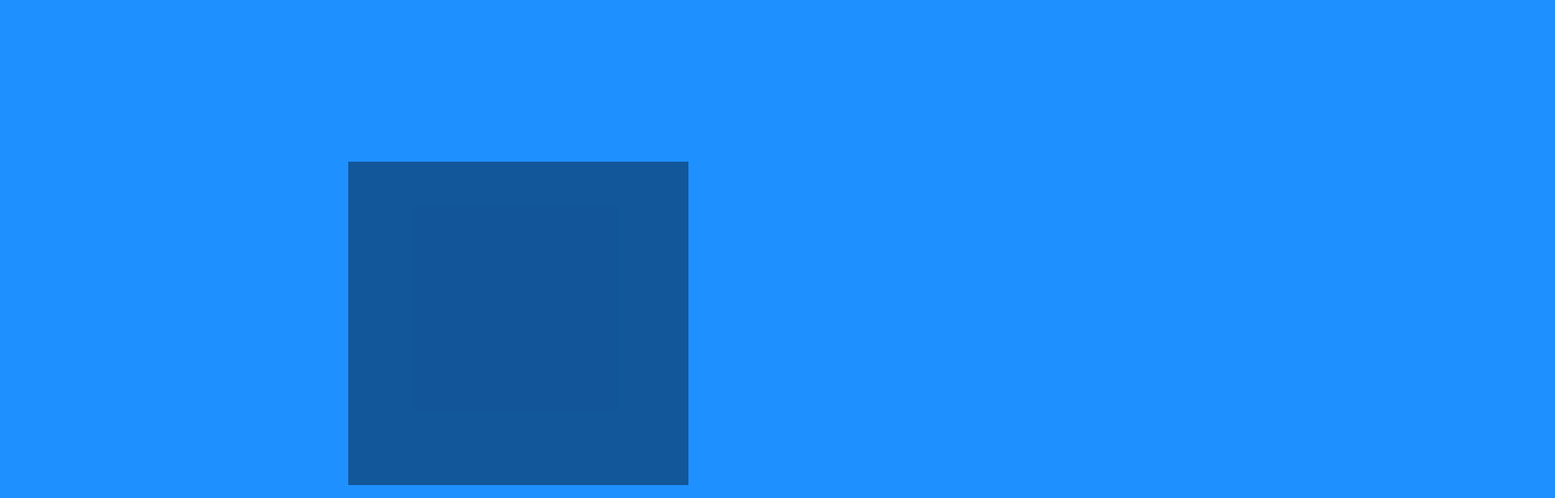
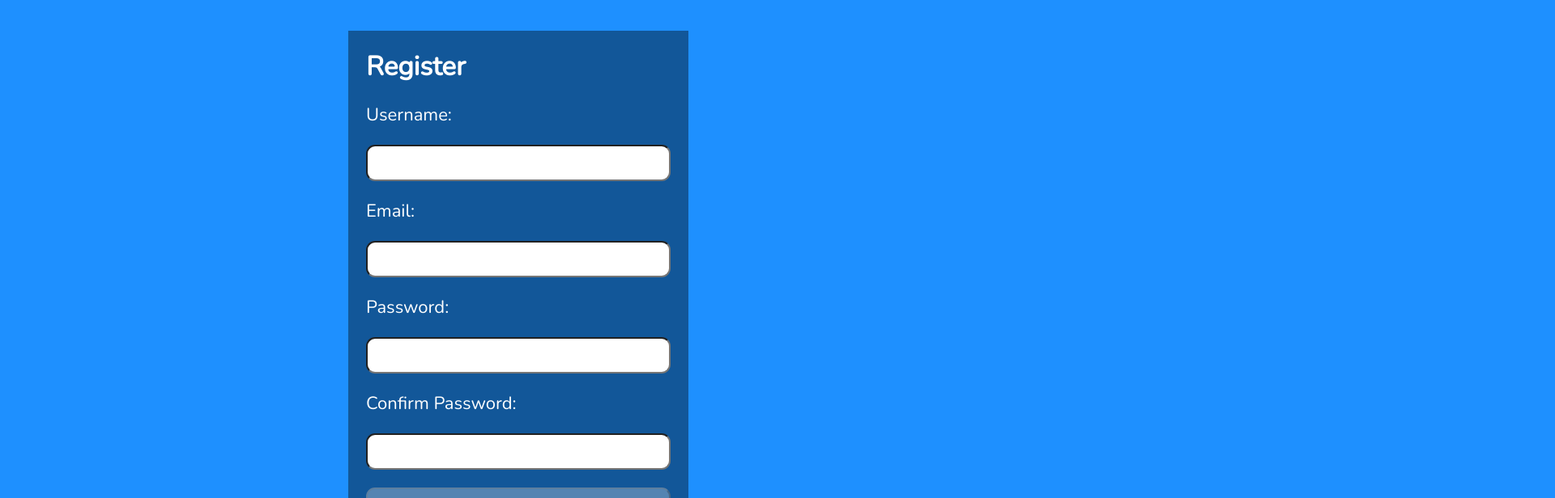
Before and after one commit to MarcinProgramista/notes_frontend, a React (Vite) app: page / in a window 1280 px wide. Shown: the top 616 px of the page at 81% size, 1920 px wide, since content can reach past the window. Built offline with nearby package versions, Linux system fonts and the light colour scheme.

Commit message:
Add components for from paragraph(error), section

```diff
--- a/src/App.jsx
+++ b/src/App.jsx
@@ -14,7 +14,7 @@ const WrapperApp = styled.main`
 function App() {
   return (
     <WrapperApp>
-      <Login />
+      <Register />
     </WrapperApp>
   );
 }
--- /dev/null
+++ b/src/components/FormWrapperRegisterLogin/FormWrapperRegisterLogin.jsx
@@ -0,0 +1,10 @@
+import styled from "styled-components";
+const FormWrapperRegisterLogin = styled.form`
+  display: flex;
+  flex-direction: column;
+  justify-content: space-evenly;
+  flex-grow: 1;
+  padding-bottom: 1rem;
+`;
+
+export default FormWrapperRegisterLogin;
--- a/src/components/Login/Login.jsx
+++ b/src/components/Login/Login.jsx
@@ -1,16 +1,6 @@
 import { useRef, useState, useEffect, useContext } from "react";
 import styled from "styled-components";
-
-const SectionWrapper = styled.section`
-  width: 100%;
-  max-width: 420px;
-  min-height: 400px;
-  display: flex;
-  flex-direction: column;
-  justify-content: flex-start;
-  padding: 1rem;
-  background-color: rgba(0, 0, 0, 0.4);
-`;
+import SectionWrapper from "../SectionWrapperFrom/SectionWrapper";
 
 const Login = () => {
   const userRef = useRef();
--- /dev/null
+++ b/src/components/ParagraphErrorFrom/ParagraphErrorFrom.jsx
@@ -0,0 +1,12 @@
+import styled from "styled-components";
+const ParagraphError = styled.p`
+  position: ${({ $errMsg }) => ($errMsg ? "" : "absolute")};
+  left: ${({ $errMsg }) => ($errMsg ? "" : "-9999px")};
+  background-color: ${({ $errMsg }) => ($errMsg ? "lightpink" : "")};
+  color: ${({ $errMsg }) => ($errMsg ? "firebrick" : "")};
+  font-weight: ${({ $errMsg }) => ($errMsg ? "bold" : "")};
+  padding: ${({ $errMsg }) => ($errMsg ? "0.5rem" : "")};
+  margin-bottom: ${({ $errMsg }) => ($errMsg ? "0.5rem" : "")};
+`;
+
+export default ParagraphError;
--- a/src/components/Register/Register.jsx
+++ b/src/components/Register/Register.jsx
@@ -7,35 +7,9 @@ import {
 import { FontAwesomeIcon } from "@fortawesome/react-fontawesome";
 import axios from "axios";
 import styled, { css } from "styled-components";
-
-const SectionWrapper = styled.section`
-  width: 100%;
-  max-width: 420px;
-  min-height: 400px;
-  display: flex;
-  flex-direction: column;
-  justify-content: flex-start;
-  padding: 1rem;
-  background-color: rgba(0, 0, 0, 0.4);
-`;
-
-const ParagraphError = styled.p`
-  position: ${({ $errMsg }) => ($errMsg ? "" : "absolute")};
-  left: ${({ $errMsg }) => ($errMsg ? "" : "-9999px")};
-  background-color: ${({ $errMsg }) => ($errMsg ? "lightpink" : "")};
-  color: ${({ $errMsg }) => ($errMsg ? "firebrick" : "")};
-  font-weight: ${({ $errMsg }) => ($errMsg ? "bold" : "")};
-  padding: ${({ $errMsg }) => ($errMsg ? "0.5rem" : "")};
-  margin-bottom: ${({ $errMsg }) => ($errMsg ? "0.5rem" : "")};
-`;
-
-const FormWrapper = styled.form`
-  display: flex;
-  flex-direction: column;
-  justify-content: space-evenly;
-  flex-grow: 1;
-  padding-bottom: 1rem;
-`;
+import SectionWrapper from "../SectionWrapperFrom/SectionWrapper";
+import ParagraphError from "../ParagraphErrorFrom/ParagraphErrorFrom";
+import FormWrapperRegisterLogin from "../FormWrapperRegisterLogin/FormWrapperRegisterLogin";
 
 const LabelWrapper = styled.label`
   margin-top: 1rem;
@@ -321,7 +295,7 @@ function Register() {
             {errMsg}
           </ParagraphError>
           <h1>Register</h1>
-          <FormWrapper onSubmit={handleSubmit}>
+          <FormWrapperRegisterLogin onSubmit={handleSubmit}>
             <LabelWrapper htmlFor="username">
               Username:
               <StyledFontAwesomeIconHideName
@@ -486,7 +460,7 @@ function Register() {
             >
               Sing up
             </StyledButton>
-          </FormWrapper>
+          </FormWrapperRegisterLogin>
           <p>
             Already registered?
             <br />
--- /dev/null
+++ b/src/components/SectionWrapperFrom/SectionWrapper.jsx
@@ -0,0 +1,14 @@
+import styled from "styled-components";
+
+const SectionWrapper = styled.section`
+  width: 100%;
+  max-width: 420px;
+  min-height: 400px;
+  display: flex;
+  flex-direction: column;
+  justify-content: flex-start;
+  padding: 1rem;
+  background-color: rgba(0, 0, 0, 0.4);
+`;
+
+export default SectionWrapper;
```
